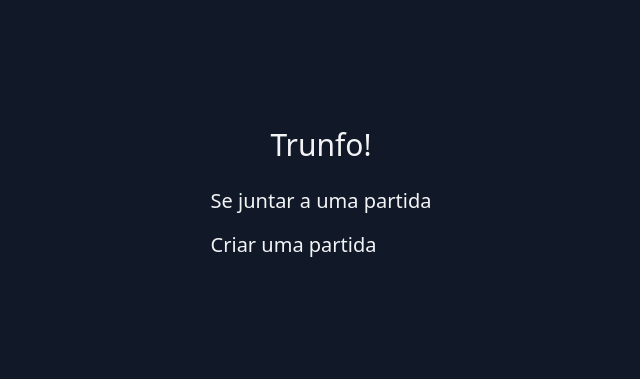
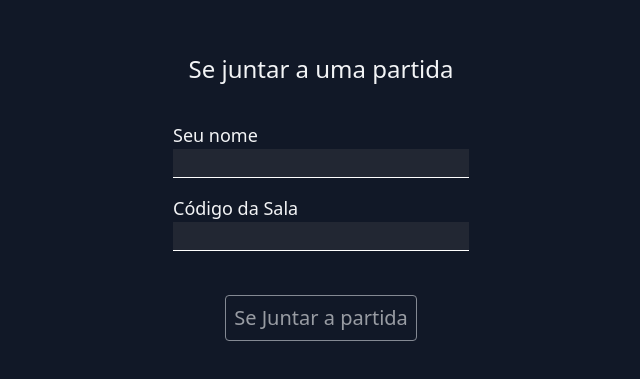
Before and after one commit to ninoDeme/unidep-trunfo, a Vue app in the folder client/: page /se-juntar in a window 1280 px wide. Before the commit this address led to /. Shown: the part 187-566 px from the top of the page, without its empty margins (319-959 px from the left). Built offline with nearby package versions, Linux system fonts and the light colour scheme.

Commit message:
se juntar pronto

```diff
--- a/client/src/router/index.ts
+++ b/client/src/router/index.ts
@@ -2,6 +2,7 @@ import { createRouter, createWebHistory } from 'vue-router'
 import Conectar from '../views/Conectar.vue'
 import Jogo from '@/views/Jogo.vue'
 import CriarPartida from '@/views/CriarPartida.vue'
+import SeJuntar from '@/views/SeJuntar.vue'
 
 const router = createRouter({
   history: createWebHistory(import.meta.env.BASE_URL),
@@ -10,6 +11,11 @@ const router = createRouter({
       path: '/',
       name: 'home',
       component: Conectar
+    },
+    {
+      path: '/se-juntar',
+      name: 'se-juntar',
+      component: SeJuntar
     },
     {
       path: '/criar-partida',
@@ -39,7 +45,7 @@ const router = createRouter({
           path: '',
           name: '',
           redirect: '/criador/modelo'
-        },
+        }
       ]
     },
     {
--- a/client/src/views/Conectar.vue
+++ b/client/src/views/Conectar.vue
@@ -4,12 +4,12 @@
 <template>
   <main>
     <div class="h-screen w-screen flex flex-col items-center justify-center">
-      <h1 class="text-3xl mb-4 font-medium">Trunfo!</h1>
+      <h1 class="text-4xl mb-6 font-medium">Trunfo!</h1>
       <menu class="flex flex-col mb-8">
-        <button class="hover:bg-gray-600 flex flex-row m-1 p-1 text-xl rounded">
+        <router-link to="se-juntar" class="hover:bg-gray-600 flex flex-row m-1 p-1.5 text-xl rounded border-gray-100 border">
           <span>Se juntar a uma partida</span>
-        </button>
-        <router-link to="criar-partida" class="hover:bg-gray-600 flex flex-row m-1 p-1 text-xl rounded">
+        </router-link>
+        <router-link to="criar-partida" class="hover:bg-gray-600 flex flex-row m-1 p-1.5 text-xl rounded border border-gray-100">
           <span>Criar uma partida</span>
         </router-link>
       </menu>
--- a/client/src/views/SeJuntar.vue
+++ b/client/src/views/SeJuntar.vue
@@ -1,50 +1,37 @@
 <script setup lang="ts">
 import { useNome } from '@/providers/nome'
-import { encodeGameString } from 'trunfo-lib/models/jogo'
-import type { Modelo } from 'trunfo-lib/models/modelo'
 import { computed, ref } from 'vue'
 import { useRouter } from 'vue-router'
-
-const modeloSelecionado = ref<Modelo | null>(null)
 
 const { nome: nome_salvo, setNome } = useNome()
 
 const nome = ref<string>(nome_salvo.value ?? '')
-const codigo = ref<string>('');
+const codigo = ref<string>('')
 
 const disabelSave = computed(() => {
   if (!nome.value || nome.value.length <= 2) return true
-  if (codigo.value.length !== 7) return true
+  let new_codigo = codigo.value.replace(/[^a-z]/g, '').toLowerCase();
+  if (new_codigo.length !== 6) return true
 })
-
 
 const router = useRouter()
 
-async function criarSala() {
-  return parseInt(await fetch('/api/jogo/get_id').then(r => r.text()));
-}
+async function savePartida() {
+  if (!nome.value || nome.value.length <= 2) return true
 
-async function savePartida() {
-  if (!modeloSelecionado.value) return null
-
-  if (!nome.value || nome.value.length <= 2) return null
+  let new_codigo = codigo.value.replace(/[^a-z]/g, '').toLowerCase();
+  if (new_codigo.length !== 6) return true
 
   setNome(nome.value)
 
-  let salaString = encodeGameString({
-    sala: await criarSala(),
-    id_modelo: modeloSelecionado.value.id_modelo,
-    jogador: 0
-  })
-
-  router.push('/jogo/' + salaString)
+  router.push('/jogo/' + new_codigo)
 }
 </script>
 
 <template>
   <main>
     <div class="h-screen w-screen flex flex-col items-center justify-center gap-3">
-      <h1 class="text-2xl mb-6 font-medium text-center">Selecione o baralho que vai ser usado</h1>
+      <h1 class="text-2xl mb-6 font-medium text-center">Se juntar a uma partida</h1>
       <div class="flex flex-col items-stretch justify-center gap-4">
         <div class="flex flex-col items-start">
           <label for="nome" class="text-lg">Seu nome</label>
@@ -59,13 +46,14 @@ async function savePartida() {
         </div>
 
         <div class="flex flex-col items-start">
-          <label for="nome" class="text-lg">Seu nome</label>
+          <label for="nome" class="text-lg">Código da Sala</label>
           <input
-            name="nome"
+            name="codigo"
             type="text"
+            maxlength="7"
             required
-            v-model.trim="nome"
-            id="nome"
+            v-model.trim="codigo"
+            id="codigo"
             class="input-trunfo text-xl"
           />
         </div>
```
Also changed, not shown: 2 other files (tests, documents, lock files or other folders).
